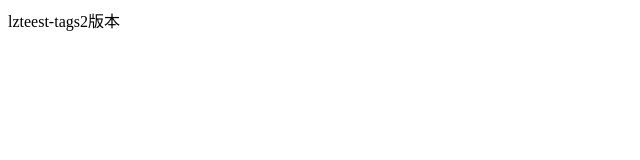
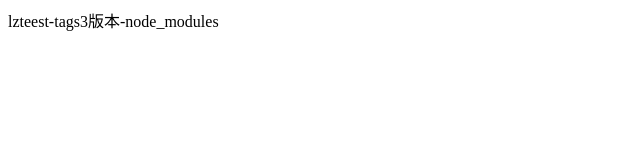
Before and after one commit to lizhantong/vue-template-test, a website: page index.html in a window 1280 px wide. Shown: the whole page, without its empty margins (0-640 px from the left). Drawn offline with Linux system fonts and the light colour scheme.

Commit message:
第三次提交

```diff
--- a/index.html
+++ b/index.html
@@ -9,7 +9,7 @@
 </head>
 
 <body>
-    lzteest-tags2版本
+    lzteest-tags3版本-node_modules
 </body>
 
 </html>
```
